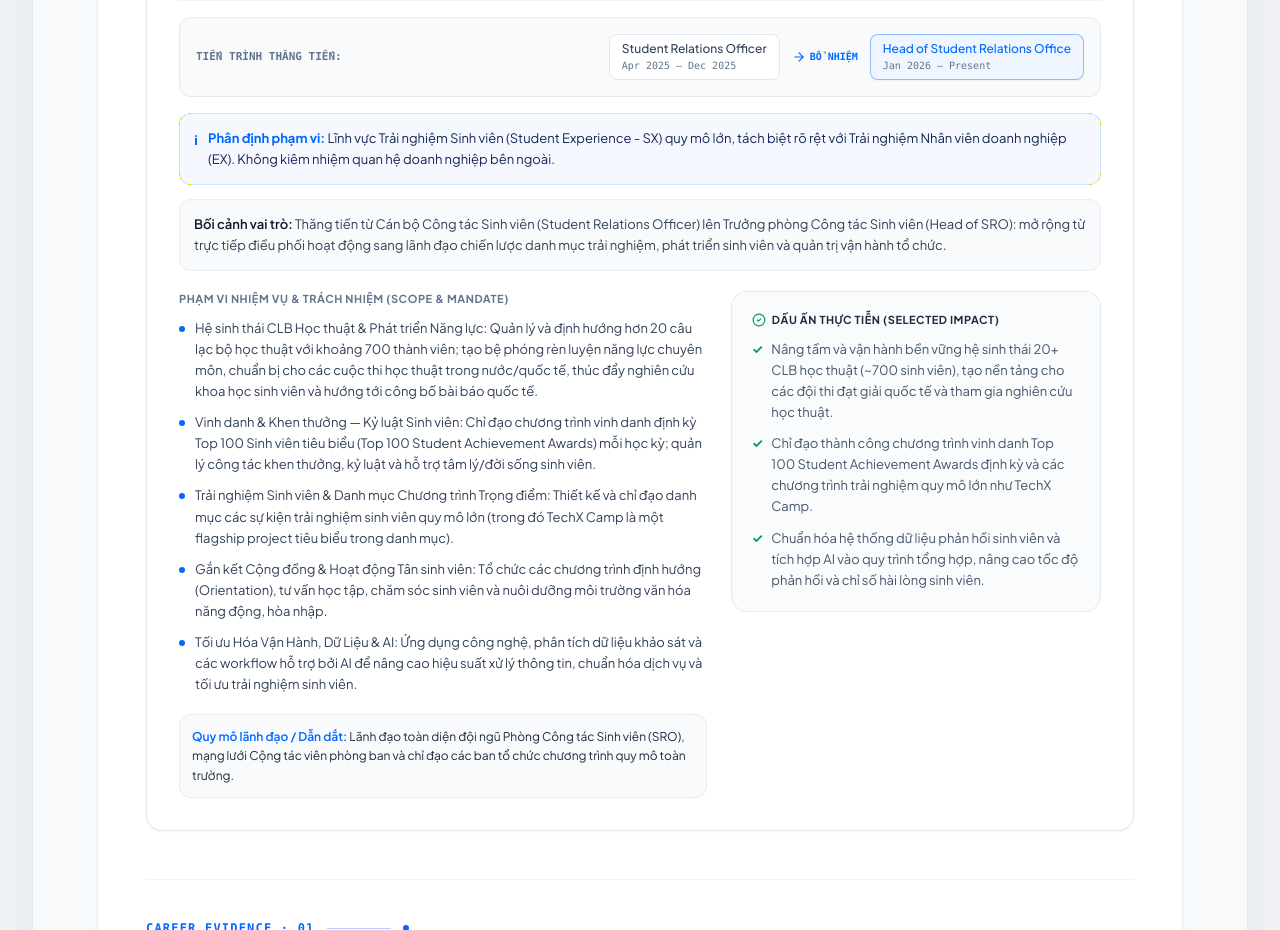
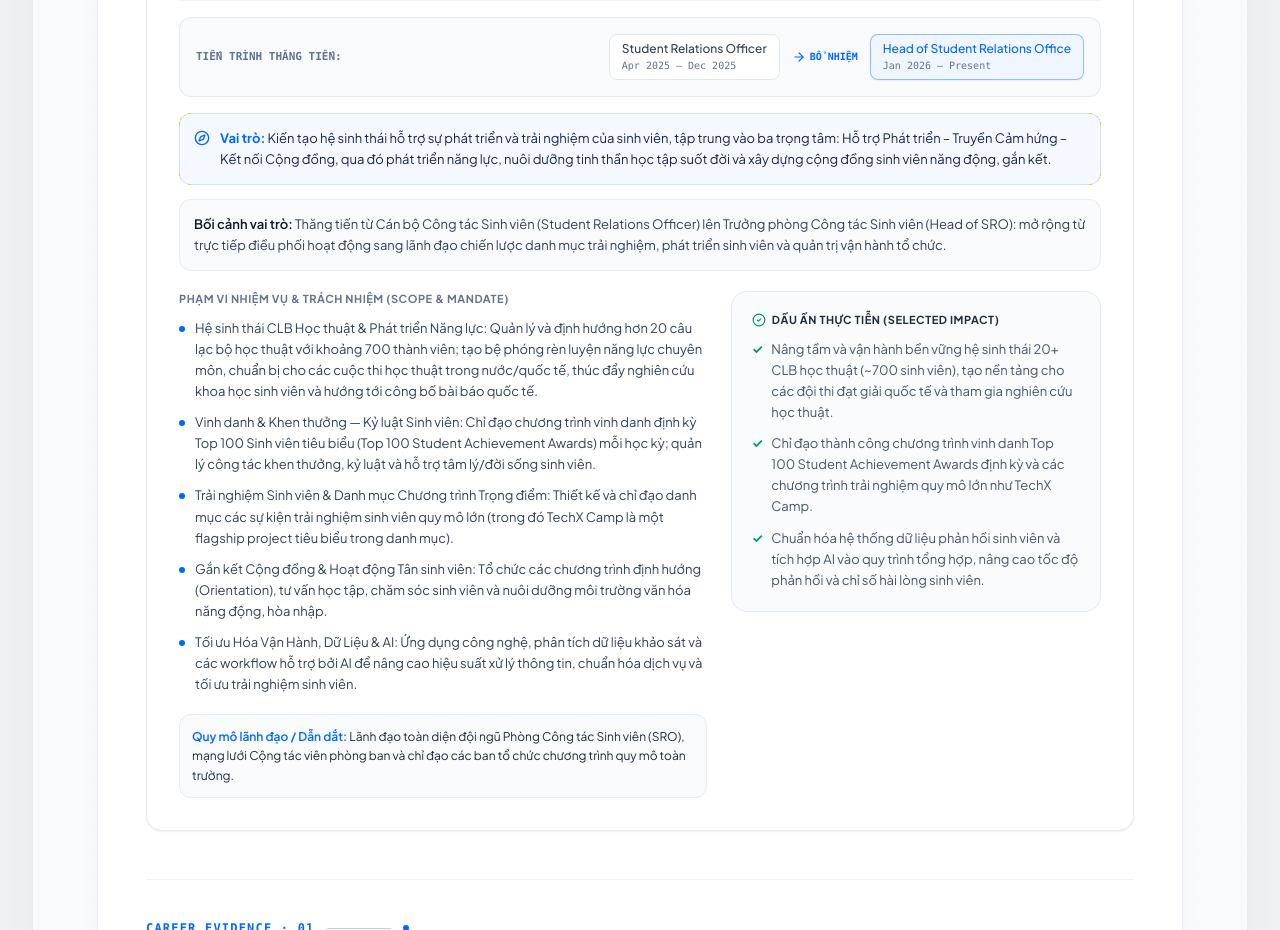
Before and after one commit to nngandang-alt/NganBit-personal-website, a React (Vite) app: page / in a window 1280 px wide. Shown: the part 2260-3190 px from the top of the page. Built offline with nearby package versions, Linux system fonts and the light colour scheme.

Commit message:
feat(sro): update role heading to 'Vai trò' with Compass icon and positive ecosystem mission text

```diff
--- a/src/components/VerifiedRoleCard.tsx
+++ b/src/components/VerifiedRoleCard.tsx
@@ -1,6 +1,6 @@
 import React from 'react';
 import { VerifiedRoleItem, Language } from '../types';
-import { ShieldCheck, Building2, MapPin, CheckCircle2, ArrowUpRight, Users, UserCheck, ArrowRight } from 'lucide-react';
+import { ShieldCheck, Building2, MapPin, CheckCircle2, ArrowUpRight, Users, UserCheck, ArrowRight, Compass } from 'lucide-react';
 
 interface VerifiedRoleCardProps {
   role: VerifiedRoleItem;
@@ -136,13 +136,13 @@ export const VerifiedRoleCard: React.FC<VerifiedRoleCardProps> = ({
         </div>
       )}
 
-      {/* Scope Distinction Callout (e.g. SX vs EX, No Corporate Relations) */}
+      {/* Role / Mission Callout */}
       {role.scopeDistinction && (
         <div className="my-3.5 p-3 sm:p-3.5 rounded-xl bg-blue-50/60 border border-blue-200/70 text-xs sm:text-[13px] text-blue-950 leading-relaxed flex items-start gap-2.5">
-          <span className="text-[#0068FF] font-bold shrink-0 mt-0.5">ℹ</span>
+          <Compass className="w-4 h-4 text-[#0068FF] shrink-0 mt-0.5" />
           <div>
             <span className="font-bold text-[#0068FF]">
-              {lang === 'vi' ? 'Phân định phạm vi: ' : 'Scope Distinction: '}
+              {lang === 'vi' ? 'Vai trò: ' : "SRO's Role: "}
             </span>
             <span>{role.scopeDistinction[lang]}</span>
           </div>
--- a/src/data/portfolioData.ts
+++ b/src/data/portfolioData.ts
@@ -125,8 +125,8 @@ export const CAREER_CHAPTERS: CareerChapter[] = [
           },
         ],
         scopeDistinction: {
-          vi: 'Lĩnh vực Trải nghiệm Sinh viên (Student Experience - SX) quy mô lớn, tách biệt rõ rệt với Trải nghiệm Nhân viên doanh nghiệp (EX). Không kiêm nhiệm quan hệ doanh nghiệp bên ngoài.',
-          en: 'Student Experience (SX) ecosystem at scale, clearly distinct from corporate Employee Experience (EX). SRO does not manage strategic external corporate partnerships.',
+          vi: 'Kiến tạo hệ sinh thái hỗ trợ sự phát triển và trải nghiệm của sinh viên, tập trung vào ba trọng tâm: Hỗ trợ Phát triển – Truyền Cảm hứng – Kết nối Cộng đồng, qua đó phát triển năng lực, nuôi dưỡng tinh thần học tập suốt đời và xây dựng cộng đồng sinh viên năng động, gắn kết.',
+          en: 'Building an ecosystem that supports student development and experience through three core pillars: Development Support – Inspiration – Community Connection, helping students strengthen their capabilities, cultivate lifelong learning, and thrive in an active, connected community.',
         },
         actualScopeNote: {
           vi: 'Thăng tiến từ Cán bộ Công tác Sinh viên (Student Relations Officer) lên Trưởng phòng Công tác Sinh viên (Head of SRO): mở rộng từ trực tiếp điều phối hoạt động sang lãnh đạo chiến lược danh mục trải nghiệm, phát triển sinh viên và quản trị vận hành tổ chức.',
@@ -750,8 +750,8 @@ export const EXPERIENCE_ROLES: ExperienceRole[] = [
     workType: 'Full-time',
     tier: 'flagship',
     scopeDistinction: {
-      vi: 'Lĩnh vực Trải nghiệm Sinh viên (Student Experience - SX) quy mô lớn, tách biệt rõ rệt với Trải nghiệm Nhân viên doanh nghiệp (EX).',
-      en: 'Student Experience (SX) ecosystem at scale, clearly distinct from corporate Employee Experience (EX).',
+      vi: 'Kiến tạo hệ sinh thái hỗ trợ sự phát triển và trải nghiệm của sinh viên, tập trung vào ba trọng tâm: Hỗ trợ Phát triển – Truyền Cảm hứng – Kết nối Cộng đồng, qua đó phát triển năng lực, nuôi dưỡng tinh thần học tập suốt đời và xây dựng cộng đồng sinh viên năng động, gắn kết.',
+      en: 'Building an ecosystem that supports student development and experience through three core pillars: Development Support – Inspiration – Community Connection, helping students strengthen their capabilities, cultivate lifelong learning, and thrive in an active, connected community.',
     },
     mandateScope: {
       vi: [
```
